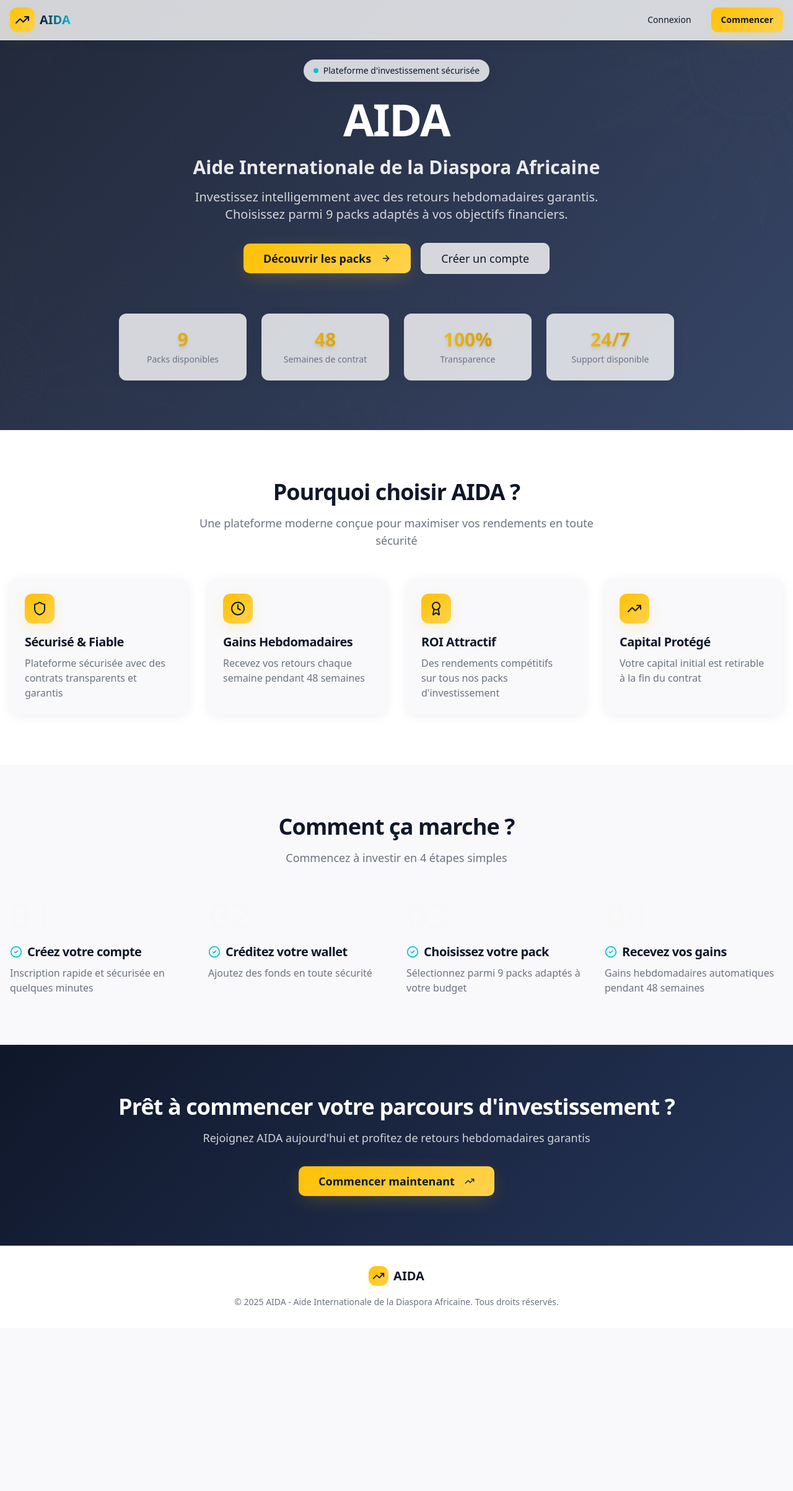
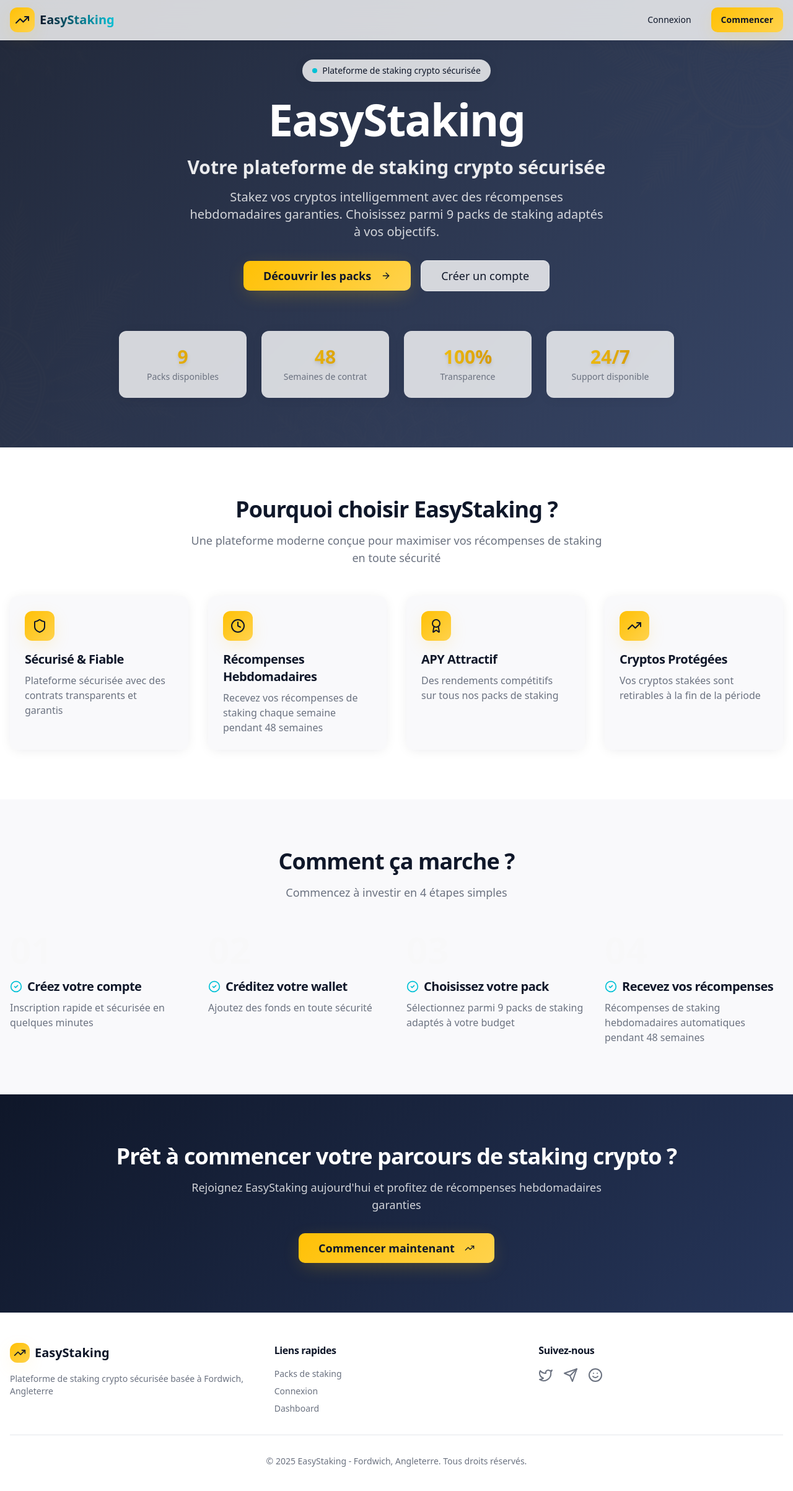
Before and after one commit to Armand002/aida-invest-africa, a React (Vite) app: page / in a window 1280 px wide. Shown: the top 2406 px of the page at 62% size. Before the commit the page ends 2143 px from the top, so only its background shows below. Built offline with nearby package versions, Linux system fonts and the light colour scheme; the HTML template or start-up script is replaced by a standard one.

Commit message:
Refactor site name and details

```diff
--- a/index.html
+++ b/index.html
@@ -3,19 +3,19 @@
   <head>
     <meta charset="UTF-8" />
     <meta name="viewport" content="width=device-width, initial-scale=1.0" />
-    <title>AIDA - Aide Internationale de la Diaspora Africaine</title>
-    <meta name="description" content="Plateforme d'investissement sécurisée pour la diaspora africaine. Investissez intelligemment avec des retours hebdomadaires garantis sur 48 semaines." />
-    <meta name="keywords" content="investissement, diaspora africaine, aida, retours garantis, plateforme financière" />
-    <meta name="author" content="AIDA" />
+    <title>EasyStaking - Plateforme de Staking Crypto</title>
+    <meta name="description" content="Plateforme de staking crypto sécurisée basée à Fordwich, Angleterre. Stakez vos cryptos et recevez des récompenses hebdomadaires garanties sur 48 semaines." />
+    <meta name="keywords" content="staking, crypto, easystaking, récompenses crypto, plateforme blockchain, staking sécurisé" />
+    <meta name="author" content="EasyStaking" />
 
-    <meta property="og:title" content="AIDA - Investissement Diaspora Africaine" />
-    <meta property="og:description" content="Investissez intelligemment avec des retours hebdomadaires garantis. 9 packs adaptés à vos objectifs financiers." />
+    <meta property="og:title" content="EasyStaking - Staking Crypto Sécurisé" />
+    <meta property="og:description" content="Stakez vos cryptos intelligemment avec des récompenses hebdomadaires garanties. 9 packs de staking adaptés à vos objectifs." />
     <meta property="og:type" content="website" />
     <meta property="og:image" content="https://lovable.dev/opengraph-image-p98pqg.png" />
 
     <meta name="twitter:card" content="summary_large_image" />
-    <meta name="twitter:title" content="AIDA - Investissement Diaspora Africaine" />
-    <meta name="twitter:description" content="Plateforme d'investissement sécurisée avec retours hebdomadaires garantis" />
+    <meta name="twitter:title" content="EasyStaking - Staking Crypto Sécurisé" />
+    <meta name="twitter:description" content="Plateforme de staking crypto sécurisée avec récompenses hebdomadaires garanties" />
     <meta name="twitter:image" content="https://lovable.dev/opengraph-image-p98pqg.png" />
 
     <link rel="canonical" href="https://lovable.app" />
--- a/src/components/Navbar.tsx
+++ b/src/components/Navbar.tsx
@@ -36,7 +36,7 @@ const Navbar = () => {
             <TrendingUp className="w-6 h-6 text-primary" />
           </div>
           <span className="text-xl font-bold bg-gradient-to-r from-primary to-accent bg-clip-text text-transparent">
-            AIDA
+            EasyStaking
           </span>
         </div>
 
--- a/src/pages/Auth.tsx
+++ b/src/pages/Auth.tsx
@@ -74,7 +74,7 @@ const Auth = () => {
     } else {
       toast({
         title: "Connexion réussie",
-        description: "Bienvenue sur AIDA",
+        description: "Bienvenue sur EasyStaking",
       });
       navigate("/dashboard");
     }
@@ -90,9 +90,9 @@ const Auth = () => {
             <div className="w-16 h-16 mx-auto mb-4 rounded-2xl gradient-gold flex items-center justify-center shadow-gold">
               <TrendingUp className="w-8 h-8 text-primary" />
             </div>
-            <h1 className="text-3xl font-bold mb-2">Bienvenue sur AIDA</h1>
+            <h1 className="text-3xl font-bold mb-2">Bienvenue sur EasyStaking</h1>
             <p className="text-muted-foreground">
-              Aide Internationale de la Diaspora Africaine
+              Votre plateforme de staking crypto sécurisée
             </p>
           </div>
 
@@ -100,7 +100,7 @@ const Auth = () => {
             <CardHeader>
               <CardTitle>Accès à votre compte</CardTitle>
               <CardDescription>
-                Connectez-vous ou créez un compte pour commencer à investir
+                Connectez-vous ou créez un compte pour commencer à staker
               </CardDescription>
             </CardHeader>
             <CardContent>
--- a/src/pages/Dashboard.tsx
+++ b/src/pages/Dashboard.tsx
@@ -126,10 +126,10 @@ const Dashboard = () => {
       <div className="container mx-auto px-4 pt-24 pb-12">
         <div className="mb-8">
           <h1 className="text-3xl font-bold mb-2">
-            Bienvenue, {profile?.full_name || "Investisseur"}
+            Bienvenue, {profile?.full_name || "Staker"}
           </h1>
           <p className="text-muted-foreground">
-            Gérez vos investissements et suivez vos gains
+            Gérez vos positions de staking et suivez vos récompenses
           </p>
         </div>
 
@@ -156,13 +156,13 @@ const Dashboard = () => {
 
           <Card className="shadow-soft">
             <CardHeader className="flex flex-row items-center justify-between space-y-0 pb-2">
-              <CardTitle className="text-sm font-medium">Total investi</CardTitle>
+              <CardTitle className="text-sm font-medium">Total staké</CardTitle>
               <TrendingUp className="h-4 w-4 text-muted-foreground" />
             </CardHeader>
             <CardContent>
               <div className="text-2xl font-bold">${totalInvested.toFixed(2)}</div>
               <p className="text-xs text-muted-foreground mt-1">
-                Réparti sur {activeInvestments} investissement
+                Réparti sur {activeInvestments} position
                 {activeInvestments > 1 ? "s" : ""}
               </p>
             </CardContent>
@@ -183,7 +183,7 @@ const Dashboard = () => {
 
           <Card className="shadow-soft">
             <CardHeader className="flex flex-row items-center justify-between space-y-0 pb-2">
-              <CardTitle className="text-sm font-medium">Investissements actifs</CardTitle>
+              <CardTitle className="text-sm font-medium">Positions actives</CardTitle>
               <Clock className="h-4 w-4 text-muted-foreground" />
             </CardHeader>
             <CardContent>
@@ -202,7 +202,7 @@ const Dashboard = () => {
 
         <Tabs defaultValue="investments" className="space-y-4">
           <TabsList>
-            <TabsTrigger value="investments">Mes investissements</TabsTrigger>
+            <TabsTrigger value="investments">Mes positions</TabsTrigger>
             <TabsTrigger value="transactions">Transactions</TabsTrigger>
           </TabsList>
 
@@ -212,11 +212,10 @@ const Dashboard = () => {
                 <CardContent className="py-12 text-center">
                   <TrendingUp className="w-12 h-12 mx-auto mb-4 text-muted-foreground" />
                   <h3 className="text-lg font-semibold mb-2">
-                    Aucun investissement actif
+                    Aucune position de staking active
                   </h3>
                   <p className="text-muted-foreground mb-4">
-                    Commencez à investir dès aujourd'hui et faites croître votre
-                    capital
+                    Commencez à staker dès aujourd'hui et recevez des récompenses hebdomadaires
                   </p>
                   <Button
                     onClick={() => navigate("/packs")}
@@ -255,7 +254,7 @@ const Dashboard = () => {
                       <div className="grid grid-cols-3 gap-4 text-sm">
                         <div>
                           <p className="text-muted-foreground mb-1">
-                            Investissement
+                            Montant staké
                           </p>
                           <p className="font-semibold">
                             ${Number(investment.investment_amount).toFixed(2)}
@@ -263,7 +262,7 @@ const Dashboard = () => {
                         </div>
                         <div>
                           <p className="text-muted-foreground mb-1">
-                            Gains hebdo
+                            Récompenses hebdo
                           </p>
                           <p className="font-semibold text-accent">
                             ${Number(investment.weekly_return).toFixed(2)}
@@ -271,7 +270,7 @@ const Dashboard = () => {
                         </div>
                         <div>
                           <p className="text-muted-foreground mb-1">
-                            Total gagné
+                            Total récompenses
                           </p>
                           <p className="font-semibold text-accent">
                             ${Number(investment.total_earned).toFixed(2)}
--- a/src/pages/Index.tsx
+++ b/src/pages/Index.tsx
@@ -15,18 +15,18 @@ const Index = () => {
     },
     {
       icon: Clock,
-      title: "Gains Hebdomadaires",
-      description: "Recevez vos retours chaque semaine pendant 48 semaines",
+      title: "Récompenses Hebdomadaires",
+      description: "Recevez vos récompenses de staking chaque semaine pendant 48 semaines",
     },
     {
       icon: Award,
-      title: "ROI Attractif",
-      description: "Des rendements compétitifs sur tous nos packs d'investissement",
+      title: "APY Attractif",
+      description: "Des rendements compétitifs sur tous nos packs de staking",
     },
     {
       icon: TrendingUp,
-      title: "Capital Protégé",
-      description: "Votre capital initial est retirable à la fin du contrat",
+      title: "Cryptos Protégées",
+      description: "Vos cryptos stakées sont retirables à la fin de la période",
     },
   ];
 
@@ -57,18 +57,18 @@ const Index = () => {
           <div className="max-w-4xl mx-auto text-center">
             <div className="inline-flex items-center gap-2 bg-card/80 backdrop-blur-sm px-4 py-2 rounded-full mb-6 shadow-soft">
               <div className="w-2 h-2 bg-accent rounded-full animate-pulse" />
-              <span className="text-sm font-medium">Plateforme d'investissement sécurisée</span>
+              <span className="text-sm font-medium">Plateforme de staking crypto sécurisée</span>
             </div>
 
             <h1 className="text-5xl md:text-6xl lg:text-7xl font-bold mb-6 text-primary-foreground">
-              AIDA
+              EasyStaking
             </h1>
             <p className="text-2xl md:text-3xl font-semibold mb-4 text-primary-foreground/90">
-              Aide Internationale de la Diaspora Africaine
+              Votre plateforme de staking crypto sécurisée
             </p>
             <p className="text-lg md:text-xl text-primary-foreground/80 mb-8 max-w-2xl mx-auto">
-              Investissez intelligemment avec des retours hebdomadaires garantis.
-              Choisissez parmi 9 packs adaptés à vos objectifs financiers.
+              Stakez vos cryptos intelligemment avec des récompenses hebdomadaires garanties.
+              Choisissez parmi 9 packs de staking adaptés à vos objectifs.
             </p>
 
             <div className="flex flex-col sm:flex-row items-center justify-center gap-4">
@@ -113,10 +113,10 @@ const Index = () => {
         <div className="container mx-auto px-4">
           <div className="text-center mb-12">
             <h2 className="text-3xl md:text-4xl font-bold mb-4">
-              Pourquoi choisir AIDA ?
+              Pourquoi choisir EasyStaking ?
             </h2>
             <p className="text-lg text-muted-foreground max-w-2xl mx-auto">
-              Une plateforme moderne conçue pour maximiser vos rendements en toute
+              Une plateforme moderne conçue pour maximiser vos récompenses de staking en toute
               sécurité
             </p>
           </div>
@@ -165,12 +165,12 @@ const Index = () => {
               {
                 step: "03",
                 title: "Choisissez votre pack",
-                description: "Sélectionnez parmi 9 packs adaptés à votre budget",
+                description: "Sélectionnez parmi 9 packs de staking adaptés à votre budget",
               },
               {
                 step: "04",
-                title: "Recevez vos gains",
-                description: "Gains hebdomadaires automatiques pendant 48 semaines",
+                title: "Recevez vos récompenses",
+                description: "Récompenses de staking hebdomadaires automatiques pendant 48 semaines",
               },
             ].map((item, index) => (
               <div key={index} className="relative">
@@ -192,10 +192,10 @@ const Index = () => {
       <section className="py-20 gradient-hero">
         <div className="container mx-auto px-4 text-center">
           <h2 className="text-3xl md:text-4xl font-bold mb-4 text-primary-foreground">
-            Prêt à commencer votre parcours d'investissement ?
+            Prêt à commencer votre parcours de staking crypto ?
           </h2>
           <p className="text-lg text-primary-foreground/80 mb-8 max-w-2xl mx-auto">
-            Rejoignez AIDA aujourd'hui et profitez de retours hebdomadaires garantis
+            Rejoignez EasyStaking aujourd'hui et profitez de récompenses hebdomadaires garanties
           </p>
           <Button
             size="lg"
@@ -209,18 +209,51 @@ const Index = () => {
       </section>
 
       {/* Footer */}
-      <footer className="bg-card border-t border-border py-8">
-        <div className="container mx-auto px-4 text-center">
-          <div className="flex items-center justify-center gap-2 mb-4">
-            <div className="w-8 h-8 rounded-lg gradient-gold flex items-center justify-center shadow-gold">
-              <TrendingUp className="w-5 h-5 text-primary" />
+      <footer className="bg-card border-t border-border py-12">
+        <div className="container mx-auto px-4">
+          <div className="grid gap-8 md:grid-cols-3 mb-8">
+            <div>
+              <div className="flex items-center gap-2 mb-4">
+                <div className="w-8 h-8 rounded-lg gradient-gold flex items-center justify-center shadow-gold">
+                  <TrendingUp className="w-5 h-5 text-primary" />
+                </div>
+                <span className="text-xl font-bold">EasyStaking</span>
+              </div>
+              <p className="text-sm text-muted-foreground">
+                Plateforme de staking crypto sécurisée basée à Fordwich, Angleterre
+              </p>
             </div>
-            <span className="text-xl font-bold">AIDA</span>
+
+            <div>
+              <h3 className="font-semibold mb-4">Liens rapides</h3>
+              <ul className="space-y-2 text-sm text-muted-foreground">
+                <li><a href="/packs" className="hover:text-primary transition-colors">Packs de staking</a></li>
+                <li><a href="/auth" className="hover:text-primary transition-colors">Connexion</a></li>
+                <li><a href="/dashboard" className="hover:text-primary transition-colors">Dashboard</a></li>
+              </ul>
+            </div>
+
+            <div>
+              <h3 className="font-semibold mb-4">Suivez-nous</h3>
+              <div className="flex gap-4">
+                <a href="https://twitter.com/easystaking" target="_blank" rel="noopener noreferrer" className="text-muted-foreground hover:text-primary transition-colors">
+                  <svg xmlns="http://www.w3.org/2000/svg" width="24" height="24" viewBox="0 0 24 24" fill="none" stroke="currentColor" strokeWidth="2" strokeLinecap="round" strokeLinejoin="round"><path d="M22 4s-.7 2.1-2 3.4c1.6 10-9.4 17.3-18 11.6 2.2.1 4.4-.6 6-2C3 15.5.5 9.6 3 5c2.2 2.6 5.6 4.1 9 4-.9-4.2 4-6.6 7-3.8 1.1 0 3-1.2 3-1.2z"/></svg>
+                </a>
+                <a href="https://t.me/easystaking" target="_blank" rel="noopener noreferrer" className="text-muted-foreground hover:text-primary transition-colors">
+                  <svg xmlns="http://www.w3.org/2000/svg" width="24" height="24" viewBox="0 0 24 24" fill="none" stroke="currentColor" strokeWidth="2" strokeLinecap="round" strokeLinejoin="round"><path d="m22 2-7 20-4-9-9-4Z"/><path d="M22 2 11 13"/></svg>
+                </a>
+                <a href="https://discord.gg/easystaking" target="_blank" rel="noopener noreferrer" className="text-muted-foreground hover:text-primary transition-colors">
+                  <svg xmlns="http://www.w3.org/2000/svg" width="24" height="24" viewBox="0 0 24 24" fill="none" stroke="currentColor" strokeWidth="2" strokeLinecap="round" strokeLinejoin="round"><circle cx="12" cy="12" r="10"/><path d="M8 14s1.5 2 4 2 4-2 4-2"/><line x1="9" x2="9.01" y1="9" y2="9"/><line x1="15" x2="15.01" y1="9" y2="9"/></svg>
+                </a>
+              </div>
+            </div>
           </div>
-          <p className="text-sm text-muted-foreground">
-            © 2025 AIDA - Aide Internationale de la Diaspora Africaine. Tous droits
-            réservés.
-          </p>
+
+          <div className="text-center pt-8 border-t border-border">
+            <p className="text-sm text-muted-foreground">
+              © 2025 EasyStaking - Fordwich, Angleterre. Tous droits réservés.
+            </p>
+          </div>
         </div>
       </footer>
     </div>
--- a/src/pages/Packs.tsx
+++ b/src/pages/Packs.tsx
@@ -91,7 +91,7 @@ const Packs = () => {
     if (!profile || profile.wallet_balance < pack.amount) {
       toast({
         title: "Solde insuffisant",
-        description: "Veuillez créditer votre compte avant d'investir.",
+        description: "Veuillez créditer votre wallet avant de staker.",
         variant: "destructive",
       });
       return;
@@ -132,7 +132,7 @@ const Packs = () => {
 
       toast({
         title: "Erreur",
-        description: "Une erreur est survenue lors de l'investissement.",
+        description: "Une erreur est survenue lors du staking.",
         variant: "destructive",
       });
       setInvesting(null);
@@ -149,8 +149,8 @@ const Packs = () => {
     });
 
     toast({
-      title: "Investissement réussi",
-      description: `Vous avez investi $${pack.amount} dans le pack ${pack.name}`,
+      title: "Staking réussi",
+      description: `Vous avez staké $${pack.amount} dans le pack ${pack.name}`,
     });
 
     setInvesting(null);
@@ -181,11 +181,11 @@ const Packs = () => {
       <Navbar />
       <div className="container mx-auto px-4 pt-24 pb-12">
         <div className="text-center mb-12">
-          <h1 className="text-4xl font-bold mb-4">Packs d'investissement</h1>
+          <h1 className="text-4xl font-bold mb-4">Packs de staking</h1>
           <p className="text-lg text-muted-foreground max-w-2xl mx-auto">
-            Choisissez le pack qui correspond à vos objectifs d'investissement.
-            Tous les contrats ont une durée de 48 semaines avec des retours
-            hebdomadaires garantis.
+            Choisissez le pack de staking qui correspond à vos objectifs.
+            Tous les contrats ont une durée de 48 semaines avec des récompenses
+            hebdomadaires garanties.
           </p>
           <div className="mt-6 inline-flex items-center gap-2 bg-card px-4 py-2 rounded-full shadow-soft">
             <span className="text-sm text-muted-foreground">Votre balance:</span>
@@ -218,7 +218,7 @@ const Packs = () => {
                   </div>
                   <CardTitle className="text-2xl">Pack {pack.name}</CardTitle>
                   <CardDescription>
-                    Investissement de ${Number(pack.amount).toFixed(2)}
+                    Montant à staker: ${Number(pack.amount).toFixed(2)}
                   </CardDescription>
                 </CardHeader>
                 <CardContent className="space-y-4">
@@ -264,14 +264,14 @@ const Packs = () => {
                     {investing === pack.id ? (
                       <>
                         <Clock className="w-4 h-4 mr-2 animate-spin" />
-                        Investissement...
+                        Staking en cours...
                       </>
                     ) : !canAfford ? (
                       "Solde insuffisant"
                     ) : (
                       <>
                         <TrendingUp className="w-4 h-4 mr-2" />
-                        Investir maintenant
+                        Staker maintenant
                       </>
                     )}
                   </Button>
```
